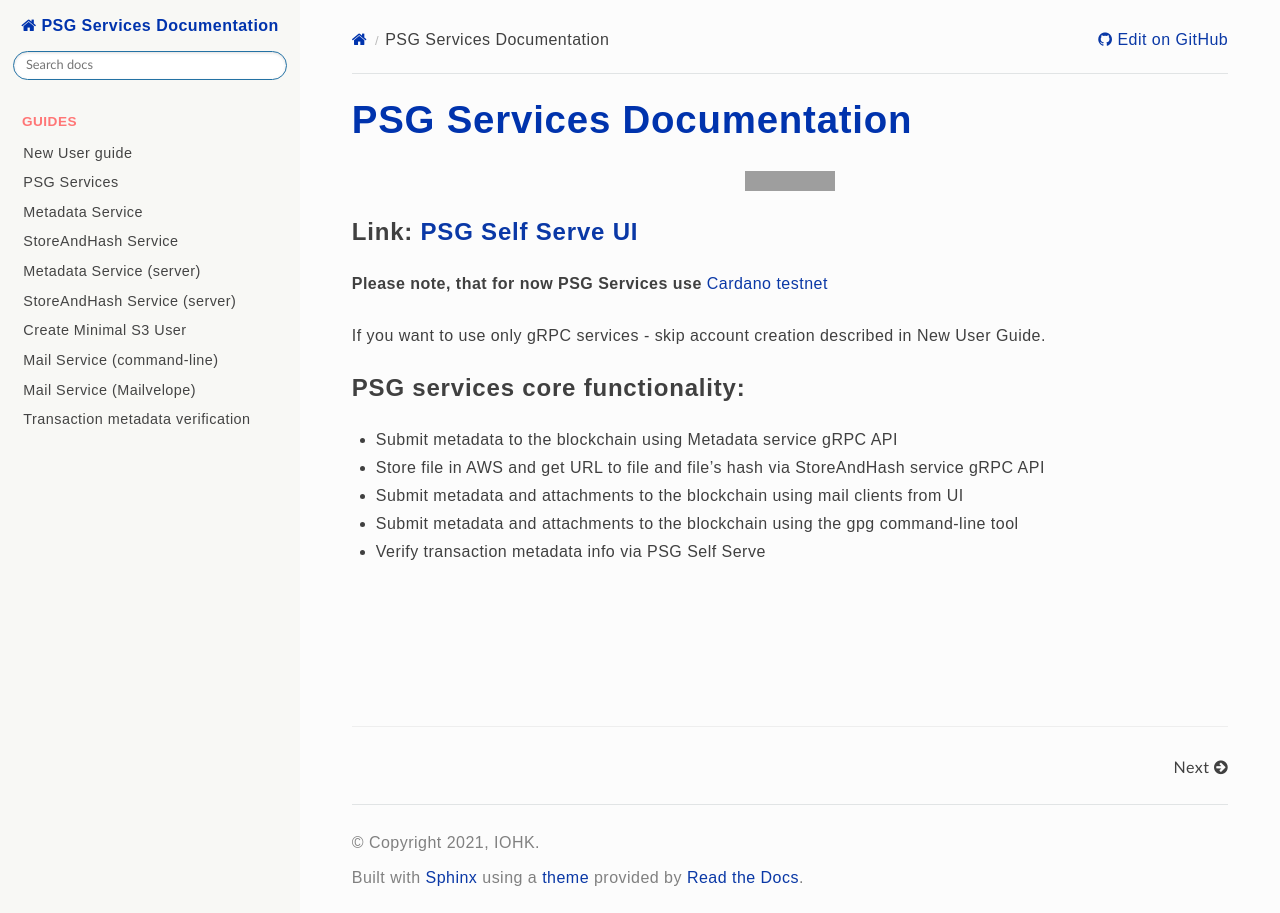
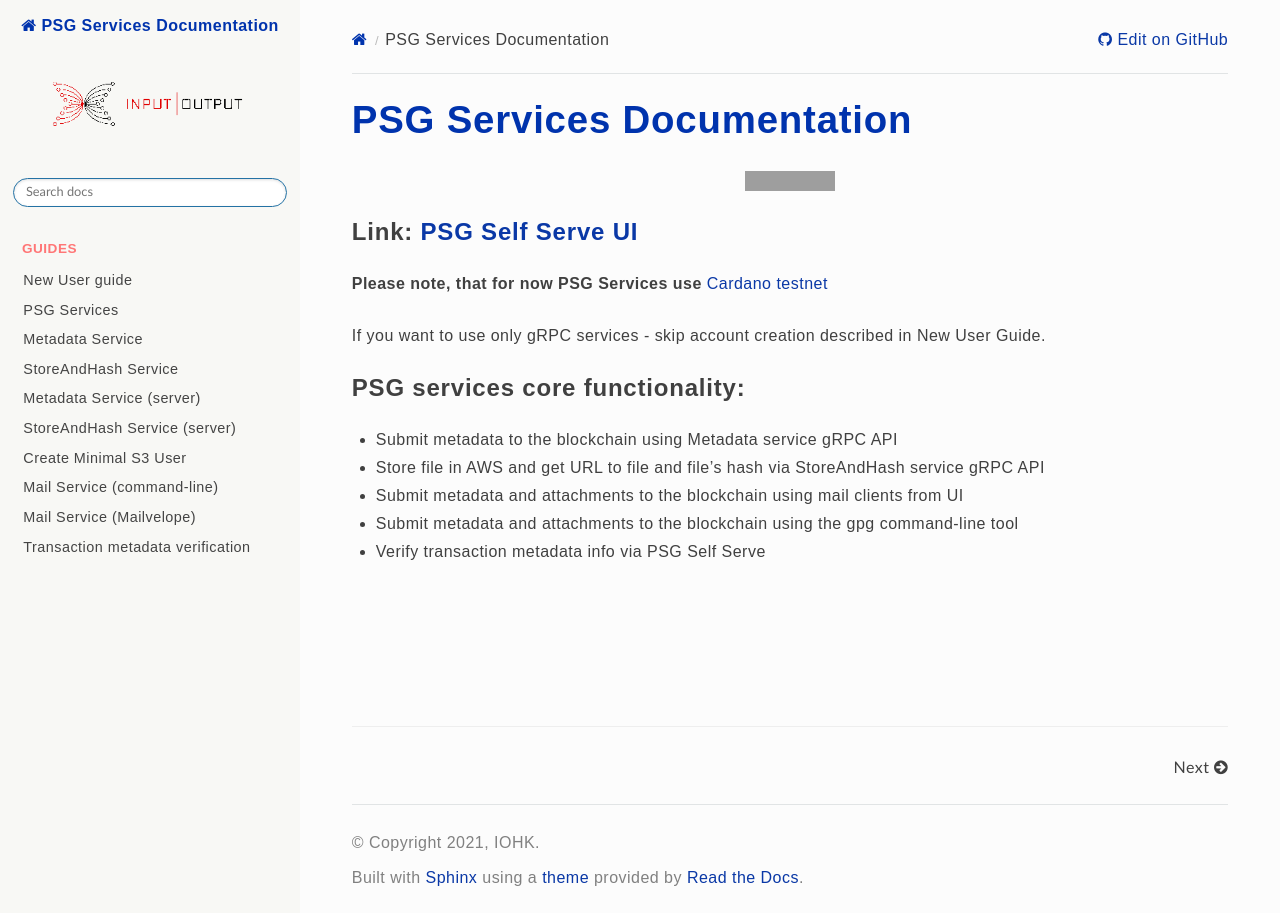
Before and after one commit to input-output-hk/PSG, a Sphinx documentation site: the page built from docs/source/index.rst, in a window 1280 px wide. Built offline with Sphinx 7.4.7 and the Read the Docs theme 2.0.0, drawn with Linux system fonts in a browser that asks for light colours; some web fonts are replaced; grey boxes are pictures that could not be loaded.

Commit message:
Fix logo path

```diff
--- a/docs/source/conf.py
+++ b/docs/source/conf.py
@@ -112,7 +112,7 @@
     'css/custom.css',
 ]
 
-html_logo = "../.sphinx/iohk_logo_trans.png"
+html_logo = "../.sphinx/iohk_full_trans.png"
 
 html_context = {
   "display_github": True, # Add 'Edit on Github' link instead of 'View page source'
```
